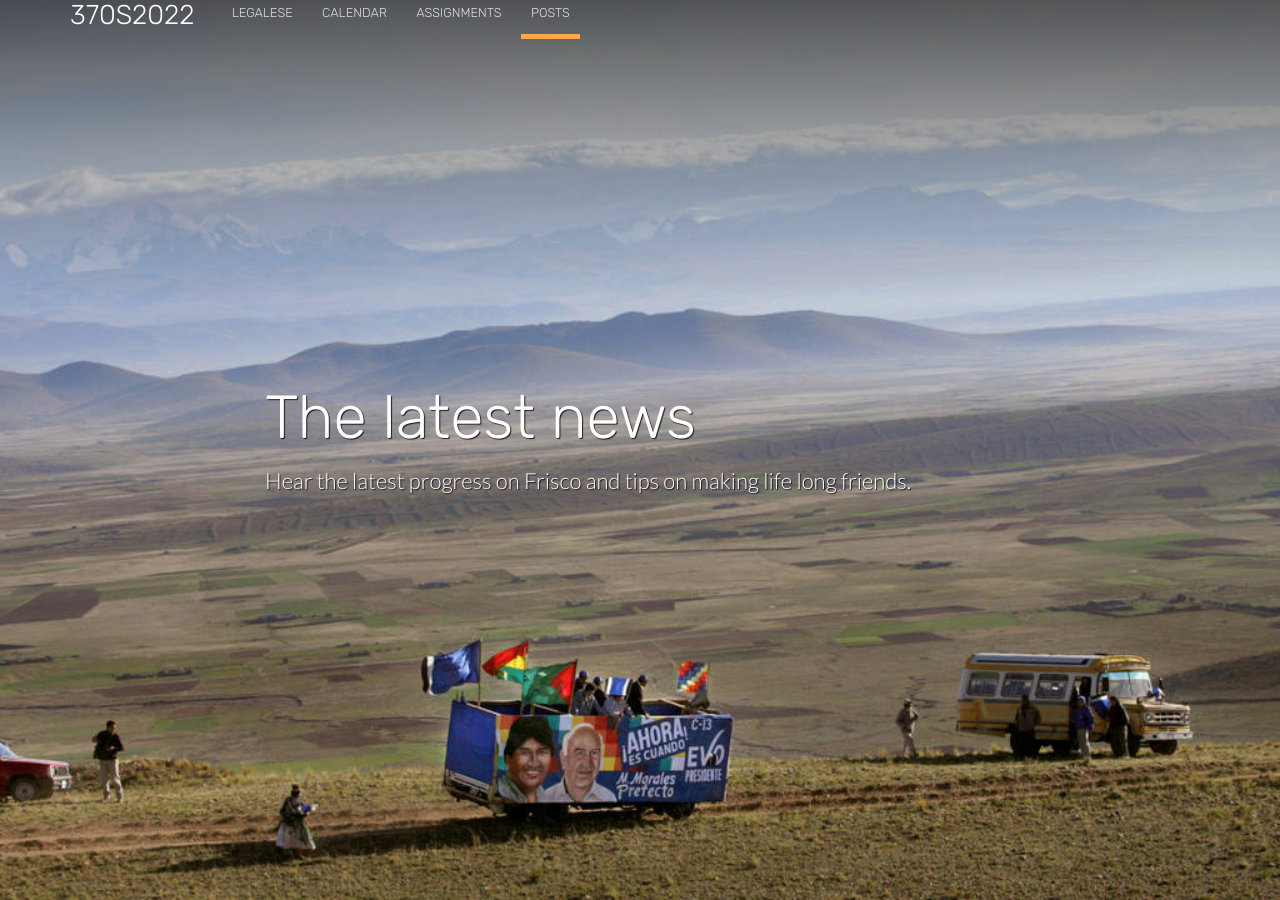
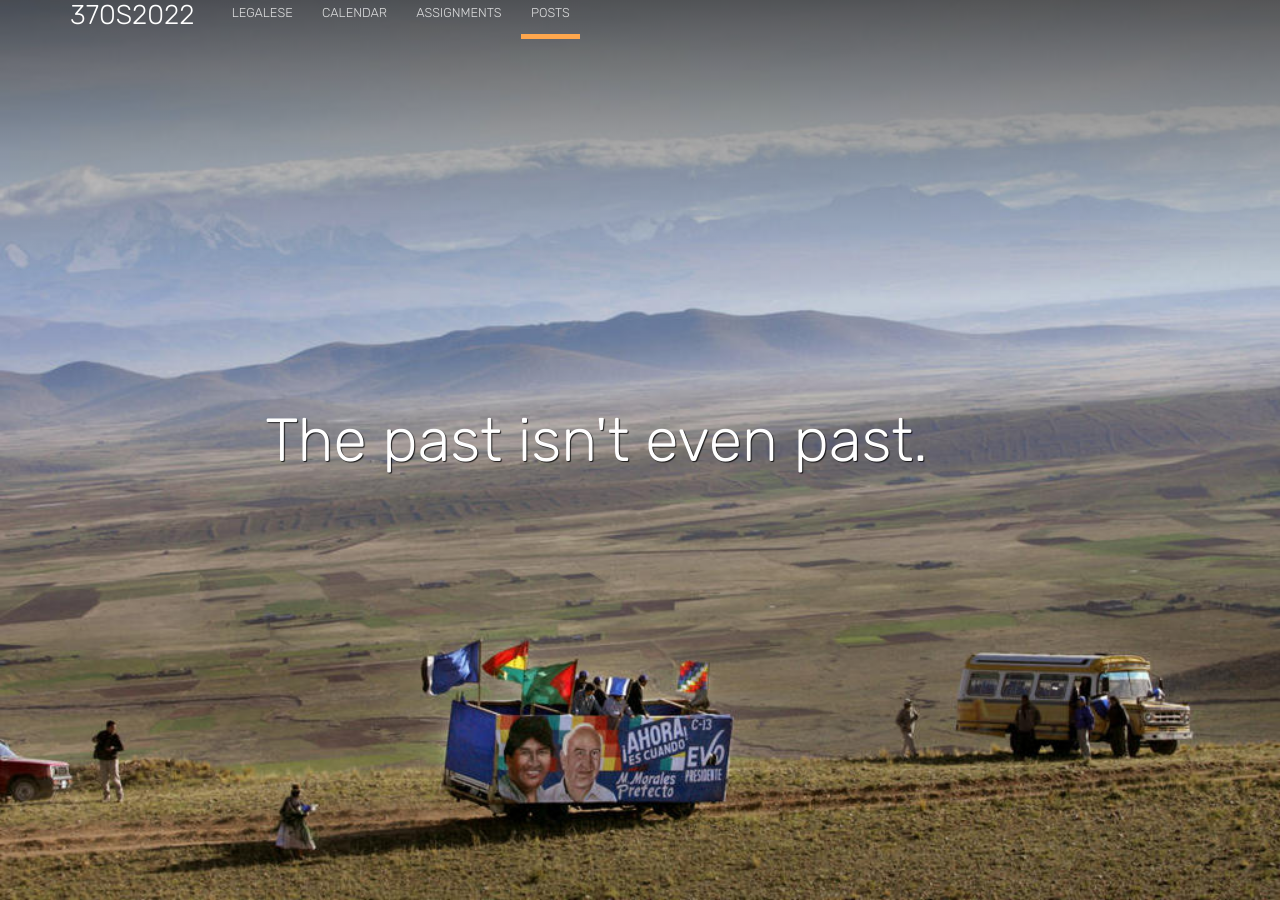
Before and after one commit to chadblack/370S2022, a Jekyll site: the page built from blog/index.html, in a window 1280 px wide and 900 px high. Built offline with Jekyll 4.4.1, drawn with Linux system fonts in a browser that asks for light colours; nearby versions of some CDN libraries; the list of posts is cut into pages by our own code.

Commit message:
blog landing

```diff
--- a/blog/index.html
+++ b/blog/index.html
@@ -6,8 +6,8 @@ image: /images/cocalero.jpg
 <section class="hero" style="background-image: url({% include relative-src.html src=page.image %})">
 	<div class="inner-hero text-container">
 		<div class="hero-text-container">
-			<h1 class="editable">The latest news</h1>
-			<p class="subtext editable">Hear the latest progress on Frisco and tips on making life long friends.</p>
+			<h1 class="editable">The past isn't even past.</h1>
+			<p class="subtext editable"></p>
 		</div>
 	</div>
 </section>
```
